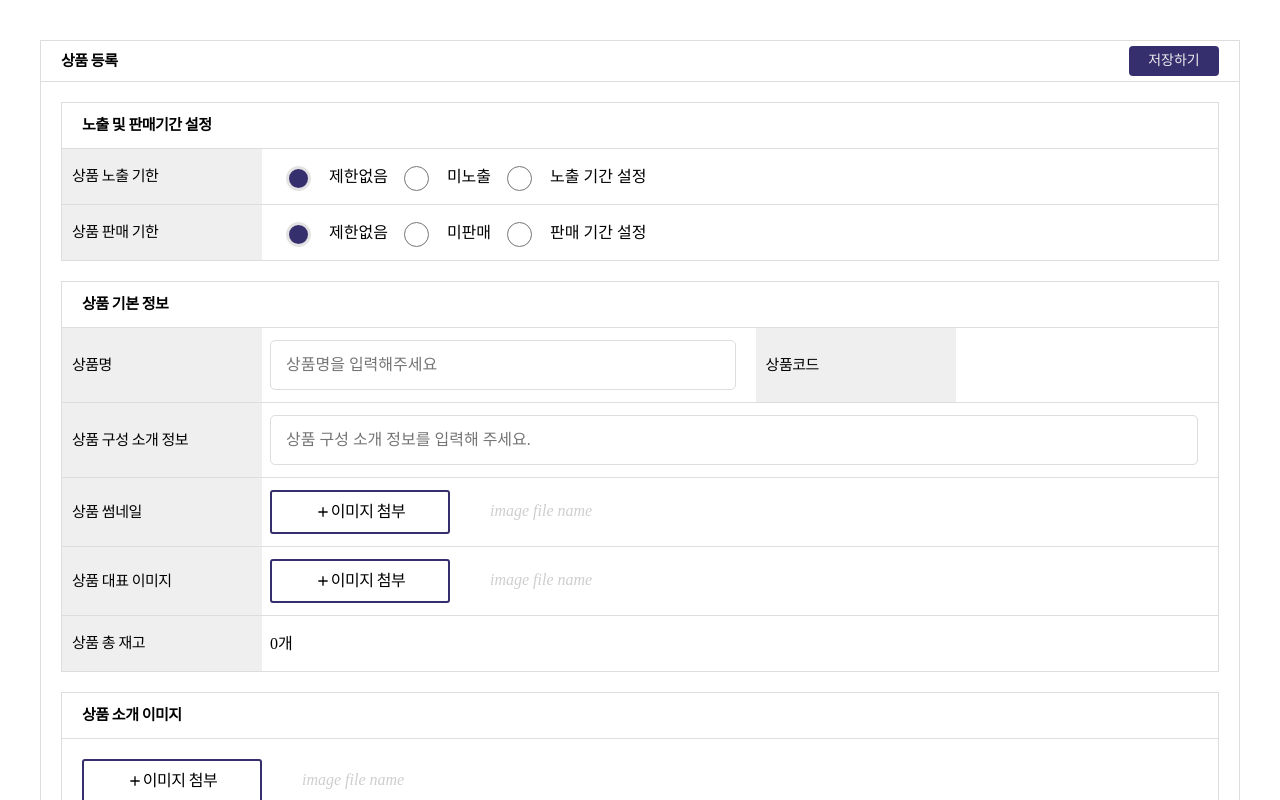
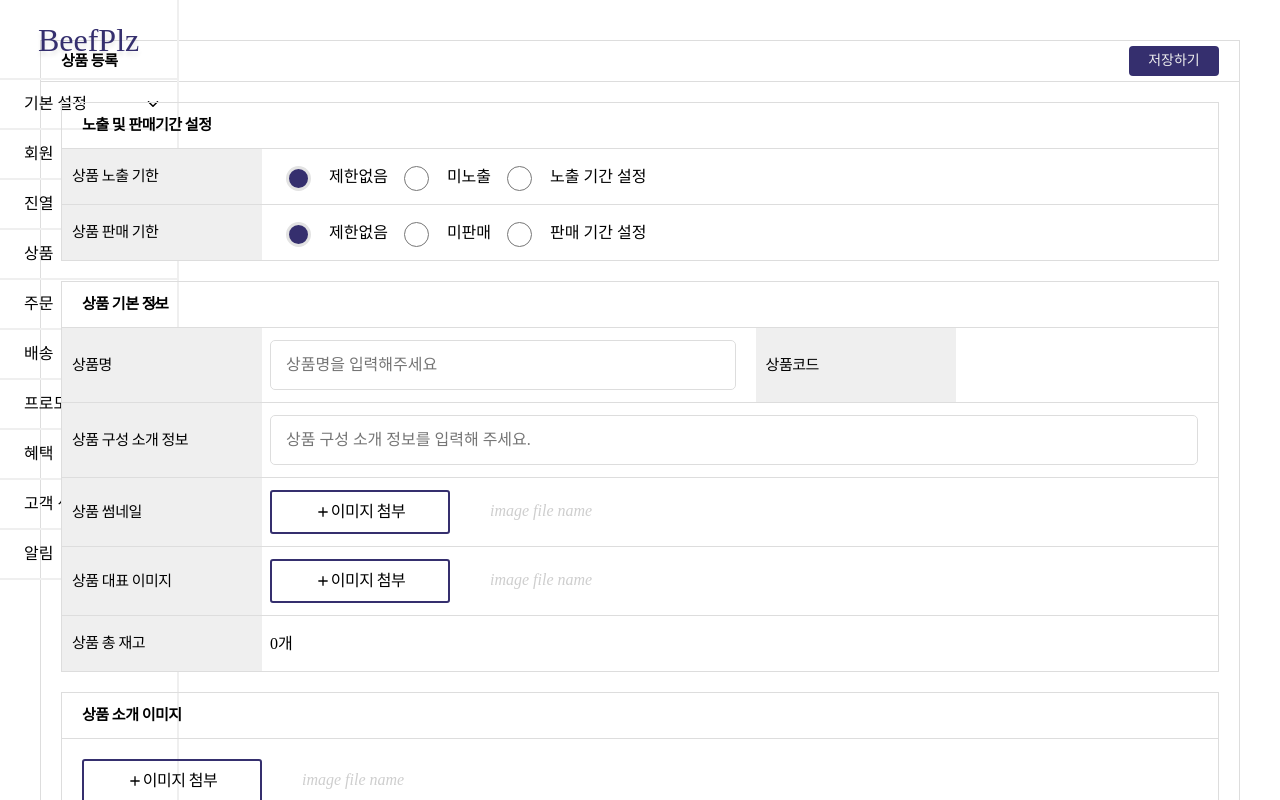
Before and after one commit to Free-Onboarding-team4/admin-product-regist, a React (Create React App) app: page / in a window 1280 px wide. Shown: the top 800 px of the page. Built offline with nearby package versions, Linux system fonts and the light colour scheme.

Commit message:
✨ 사이드 Nav바 구현 완료

```diff
--- /dev/null
+++ b/src/components/Layouts/SideNav.jsx
@@ -0,0 +1,46 @@
+import React from 'react';
+import styled from 'styled-components';
+import { COLOR } from 'constants';
+import { MENU } from 'constants';
+import { SideNavList } from './SideNavList';
+import { SUB_MENU } from 'constants';
+export const SideNav = () => {
+  return (
+    <NavContainer>
+      <LogoBox>BeefPlz</LogoBox>
+      <MainMenu>
+        {MENU.map((el, i) => (
+          <SideNavList key={i} title={el} subMenu={SUB_MENU[i]['menus']} />
+        ))}
+      </MainMenu>
+    </NavContainer>
+  );
+};
+
+const NavContainer = styled.nav`
+  position: fixed;
+  width: 14vw;
+  height: 100vh;
+  left: 0;
+  top: 0;
+  border-right: 2px solid ${COLOR.BG_LIGHT};
+`;
+
+const LogoBox = styled.h1`
+  width: 100%;
+  height: 5rem;
+  text-align: center;
+  line-height: 5rem;
+  border-bottom: 2px solid ${COLOR.BG_LIGHT};
+  color: ${COLOR.MAIN};
+  font-size: 2rem;
+  text-shadow: 0px 4px 4px rgba(0, 0, 0, 0.1);
+`;
+const MainMenu = styled.ul`
+  display: flex;
+  flex-direction: column;
+  width: 100%;
+  height: 100%;
+  overflow-y: scroll;
+  padding-bottom: 5em;
+`;
--- /dev/null
+++ b/src/components/Layouts/SideNavList.jsx
@@ -0,0 +1,76 @@
+import React, { useState } from 'react';
+import styled from 'styled-components';
+import { IoChevronDownOutline } from 'react-icons/io5';
+import { COLOR } from 'constants';
+export const SideNavList = ({ title, subMenu }) => {
+  const [isActive, setIsActive] = useState();
+  const handleClick = () => {
+    setIsActive(el => !el);
+  };
+  let subMenuHeight = subMenu.length * 3;
+  return (
+    <>
+      <List className={isActive ? 'active' : ''} onClick={handleClick}>
+        <span>{title}</span> <IoChevronDownOutline />
+      </List>
+      <SubMenu className={isActive ? 'active' : ''} smh={subMenuHeight}>
+        {subMenu &&
+          subMenu.map((el, i) => (
+            <li key={i}>
+              <span>{el}</span>
+            </li>
+          ))}
+      </SubMenu>
+    </>
+  );
+};
+
+const List = styled.li`
+  /* position: relative; */
+  display: flex;
+  align-items: center;
+  justify-content: space-between;
+  width: 100%;
+  min-height: 3rem;
+  line-height: 3rem;
+  border-bottom: 2px solid ${COLOR.BG_LIGHT};
+  font-weight: 500;
+  cursor: pointer;
+  &.active svg {
+    transform: rotate(180deg);
+  }
+  span {
+    margin-left: 1.5em;
+  }
+  svg {
+    transition: all 0.3s ease-in-out;
+    margin-right: 1rem;
+  }
+`;
+
+const SubMenu = styled.ul`
+  display: flex;
+  flex-direction: column;
+  background-color: ${COLOR.BG};
+  max-height: 0;
+  height: 100%;
+  overflow: hidden;
+  transition: all 0.3s ease-in-out;
+  &.active {
+    max-height: ${props => `${props.smh}rem`};
+  }
+  li {
+    border: none;
+    min-height: 3rem;
+    line-height: 3rem;
+    transition: all 0.3s ease;
+    cursor: pointer;
+    &:hover {
+      background-color: ${COLOR.MAIN_LIGHT};
+      color: ${COLOR.MAIN};
+    }
+    span {
+      margin-left: 1.5em;
+    }
+  }
+`;
--- a/src/constants/index.js
+++ b/src/constants/index.js
@@ -11,3 +11,59 @@ export const STYLE = {
   BORDER: '1px solid #DDD',
   BORDER_BTN: `2px solid ${COLOR.MAIN}`,
 };
+
+export const MENU = [
+  '기본 설정',
+  '회원',
+  '진열',
+  '상품',
+  '주문',
+  '배송',
+  '프로모션',
+  '혜택',
+  '고객 센터 관리',
+  '알림',
+];
+
+export const SUB_MENU = [
+  {
+    id: 0,
+    menus: ['기초 설정', '고급 설정'],
+  },
+  {
+    id: 1,
+    menus: ['회원 리스트', '회원 관리', '회원 등록'],
+  },
+  {
+    id: 2,
+    menus: ['진열 리스트', '진열 관리', '진열상품 등록'],
+  },
+  {
+    id: 3,
+    menus: ['상품 리스트', '상품 재고 관리', '상품 등록'],
+  },
+  {
+    id: 4,
+    menus: ['주문 리스트', '주문 관리', '주문 등록'],
+  },
+  {
+    id: 5,
+    menus: ['배송 리스트', '배송 관리', '배송 등록'],
+  },
+  {
+    id: 6,
+    menus: ['프로모션 리스트', '프로모션 등록'],
+  },
+  {
+    id: 7,
+    menus: ['혜택 리스트', '혜택 등록'],
+  },
+  {
+    id: 8,
+    menus: ['문의사항 관리', '요청 관리'],
+  },
+  {
+    id: 9,
+    menus: ['메시지 관리', '오류 관리', '공지 등록'],
+  },
+];
--- a/src/pages/ProductRegist.jsx
+++ b/src/pages/ProductRegist.jsx
@@ -4,15 +4,19 @@ import { PageBlock } from 'components/Layouts';
 import ProductOption from 'pages/hj';
 import ProductPeriod from './ch';
 import BasicInfoSection from './jy';
+import { SideNav } from 'components/Layouts/SideNav';
 
 const ProductRegist = () => {
   return (
+    <>
+      <SideNav />
       <PageBlock title="상품 등록">
         <ProductPeriod />
         <BasicInfoSection />
         <InformationFilter />
         <ProductOption />
       </PageBlock>
+    </>
   );
 };
 
```
Lines whose indentation alone changed are shown as unchanged.
